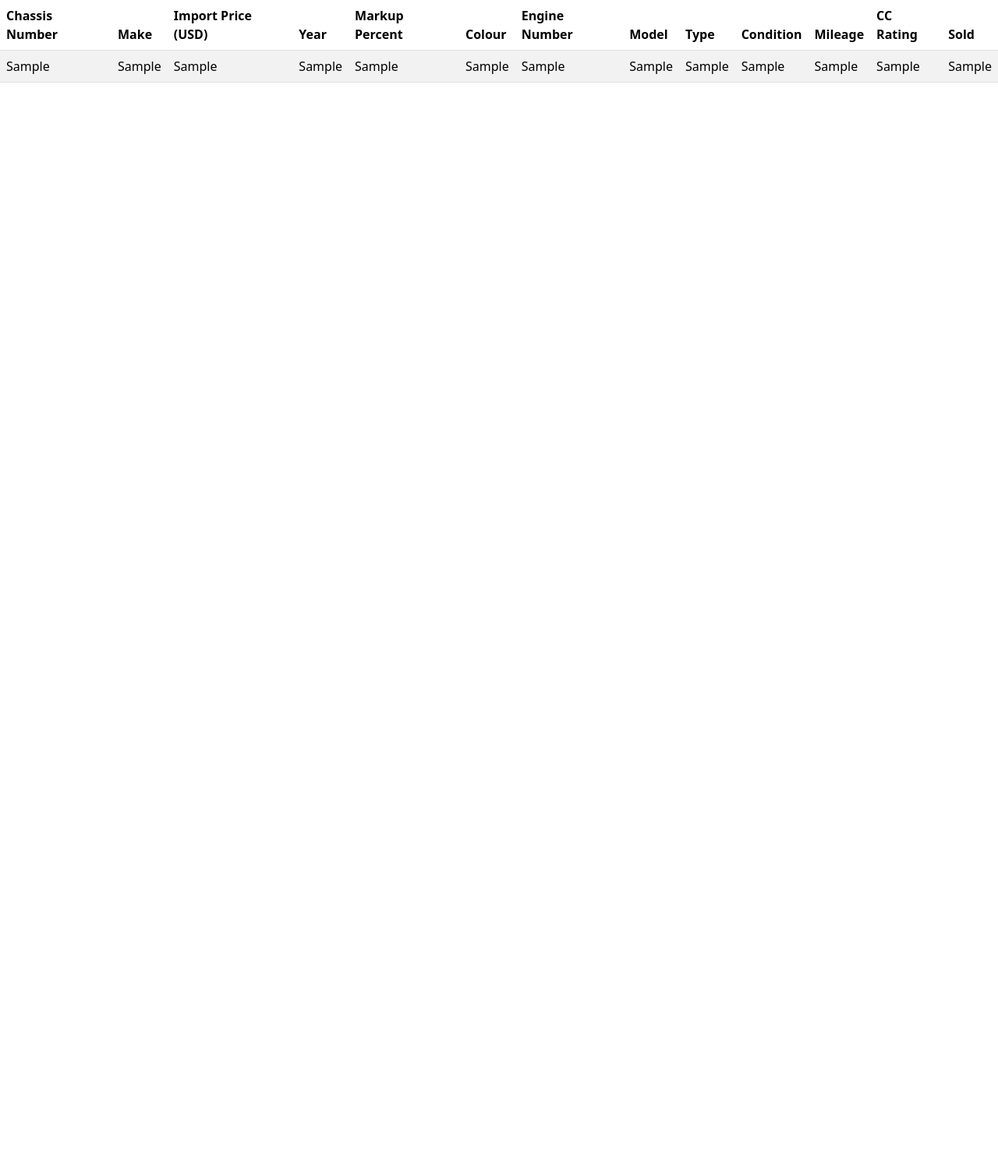
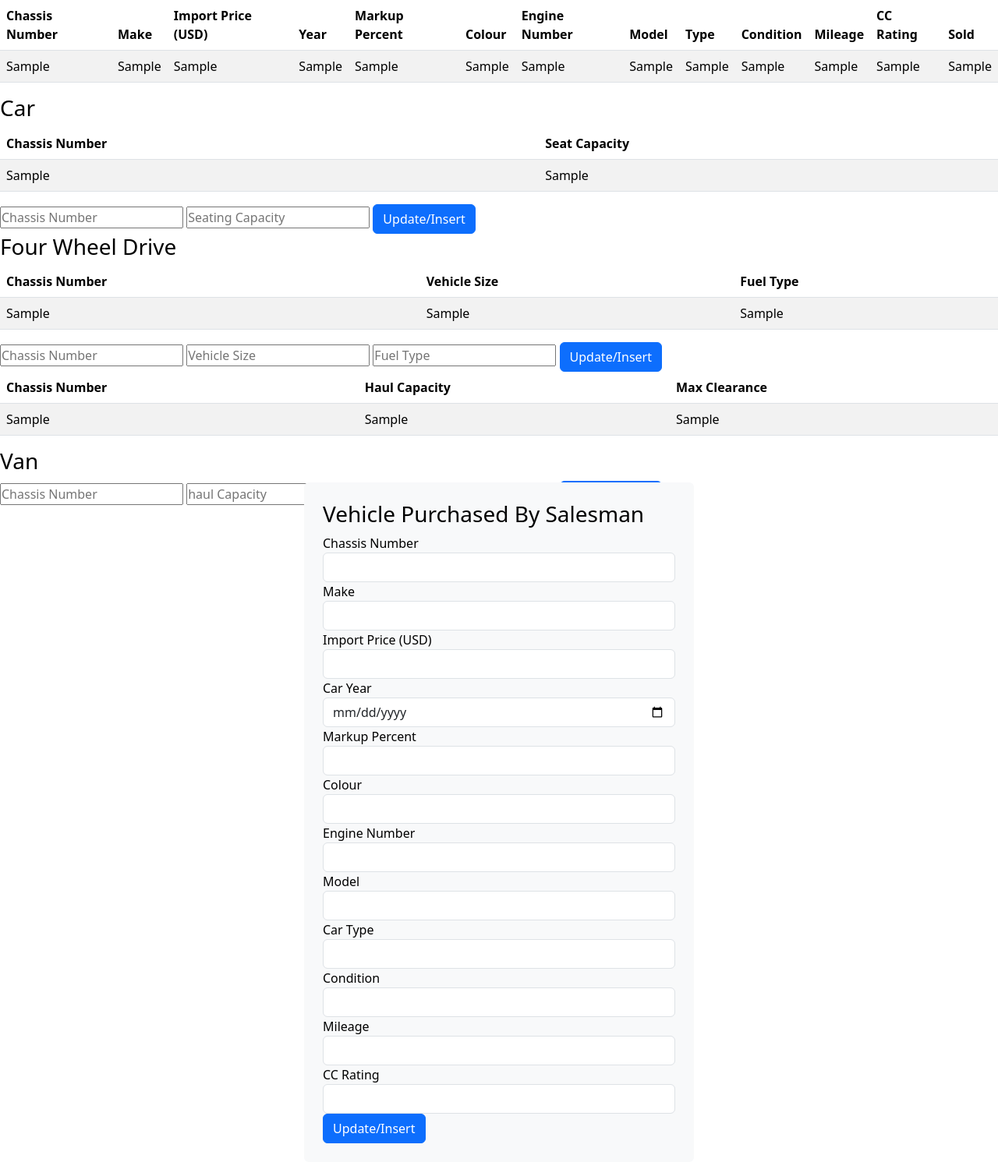
Before and after one commit to ReinerYaeger/DrAuto, a Django app: template templates/drauto/admin_control_vehicle.html in a window 1280 px wide. Shown: the part 136-1627 px from the top of the page at 78% size. Before the commit the page ends 242 px from the top, so only its background shows below. Run offline with Django 4.2, Linux system fonts and the light colour scheme; the template is opened without the code that fills it: most values are stand-ins (such as "Sample title", 1, 10 or a date in 2020).

Commit message:
added more info to vehicle control

```diff
--- a/templates/drauto/admin_control_vehicle.html
+++ b/templates/drauto/admin_control_vehicle.html
@@ -46,5 +46,161 @@
 </table>
 
 
+<h3> Car</h3>
+<table class="table table-striped">
+    <thead>
+    <tr>
+        <th>Chassis Number</th>
+        <th>Seat Capacity</th>
+    </tr>
+    </thead>
+    <tbody>
+    {% for car in car_list %}
+        <tr>
+            <td>{{ car.0 }}</td>
+            <td>{{ car.1 }}</td>
+        </tr>
+    {% endfor %}
+    </tbody>
+</table>
+<form method="POST" action="{% url 'admin_control_vehicle' %}">
+    {% csrf_token %}
+    <div class="form-group">
+        <input required name="chassis_number" placeholder="Chassis Number">
+        <input type="text" required name="seating_capacity" placeholder="Seating Capacity">
+        <button class="btn btn-primary" name="car_update" type="submit" value="Update">Update/Insert</button>
+    </div>
+</form>
+
+<h3>Four Wheel Drive</h3>
+<table class="table table-striped">
+    <thead>
+    <tr>
+        <th>Chassis Number</th>
+        <th>Vehicle Size</th>
+        <th>Fuel Type</th>
+    </tr>
+    </thead>
+    <tbody>
+    {% for fwd in fwd_list %}
+        <tr>
+            <td>{{ fwd.0 }}</td>
+            <td>{{ fwd.1 }}</td>
+            <td>{{ fwd.2 }}</td>
+        </tr>
+    {% endfor %}
+    </tbody>
+</table>
+
+<form method="POST" action="{% url 'admin_control_vehicle' %}">
+    {% csrf_token %}
+    <div class="form-group">
+        <input required name="chassis_number" placeholder="Chassis Number">
+        <input type="text" required name="Vehicle Size" placeholder="Vehicle Size">
+        <input type="text" required name="fuel_type" placeholder="Fuel Type">
+        <button class="btn btn-primary" name="fwd_update" type="submit" value="Update">Update/Insert</button>
+    </div>
+</form>
+
+<table class="table table-striped">
+    <thead>
+    <tr>
+        <th>Chassis Number</th>
+        <th>Haul Capacity</th>
+        <th>Max Clearance</th>
+    </tr>
+    </thead>
+    <tbody>
+    {% for van in van_list %}
+        <tr>
+            <td>{{ van.0 }}</td>
+            <td>{{ van.1 }}</td>
+            <td>{{ van.2 }}</td>
+        </tr>
+    {% endfor %}
+    </tbody>
+</table>
+
+<h3>Van</h3>
+<form method="POST" action="{% url 'admin_control_vehicle' %}">
+    {% csrf_token %}
+    <div class="form-group">
+        <input required name="chassis_number" placeholder="Chassis Number">
+        <input type="text" required name="haul_capacity" placeholder="haul Capacity">
+        <input type="text" required name="max_clearance" placeholder="Max Clearance">
+        <button class="btn btn-primary" name="fwd_update" type="submit" value="Update">Update/Insert</button>
+    </div>
+</form>
+
+
+<div class="d-flex align-items-center" style="height: 100vh;">
+    <div class="mx-auto p-4 bg-light rounded" style="width: 500px;">
+        <h3>Vehicle Purchased By Salesman</h3>
+        <form>
+            <div class="form-group">
+                <label for="chassis_number">Chassis Number</label>
+                <input required type="text" class="form-control" id="chassis_number" name="chassis_number">
+            </div>
+            <div class="form-group">
+                <label for="make">Make</label>
+                <input type="text" class="form-control" id="make" name="make">
+            </div>
+            <div class="form-group">
+                <label for="import_price_usd">Import Price (USD)</label>
+                <input type="number" class="form-control" id="import_price_usd" name="import_price_usd">
+            </div>
+            <div class="form-group">
+                <label for="car_year">Car Year</label>
+                <input type="date" class="form-control" id="car_year" name="car_year">
+                <script>
+                    function formatDate() {
+                        var input = document.getElementById("car_year");
+                        var dateParts = input.value.split("-");
+                        var year = dateParts[0];
+                        var month = dateParts[1];
+                        var day = dateParts[2];
+                        var formattedDate = year + "-" + month + "-" + day;
+                        input.value = formattedDate;
+                    }
+                </script>
+            </div>
+            <div class="form-group">
+                <label for="markup_percent">Markup Percent</label>
+                <input type="number" class="form-control" id="markup_percent" name="markup_percent">
+            </div>
+            <div class="form-group">
+                <label for="colour">Colour</label>
+                <input type="text" class="form-control" id="colour" name="colour">
+            </div>
+            <div class="form-group">
+                <label for="engine_number">Engine Number</label>
+                <input type="text" class="form-control" id="engine_number" name="engine_number">
+            </div>
+            <div class="form-group">
+                <label for="model">Model</label>
+                <input type="text" class="form-control" id="model" name="model">
+            </div>
+            <div class="form-group">
+                <label for="car_type">Car Type</label>
+                <input type="text" class="form-control" id="car_type" name="car_type">
+            </div>
+            <div class="form-group">
+                <label for="condition">Condition</label>
+                <input type="text" class="form-control" id="condition" name="condition">
+            </div>
+            <div class="form-group">
+                <label for="mileage">Mileage</label>
+                <input type="number" class="form-control" id="mileage" name="mileage">
+            </div>
+            <div class="form-group">
+                <label for="cc_rating">CC Rating</label>
+                <input type="text" class="form-control" id="cc_rating" name="cc_rating">
+            </div>
+            <button type="submit" class="btn btn-primary">Update/Insert</button>
+        </form>
+    </div>
+</div>
+
+
 </body>
 </html>
```
Also changed, not shown: drauto/backend_functions.py (+27 -1 lines), drauto/views.py (+34 -18 lines).
